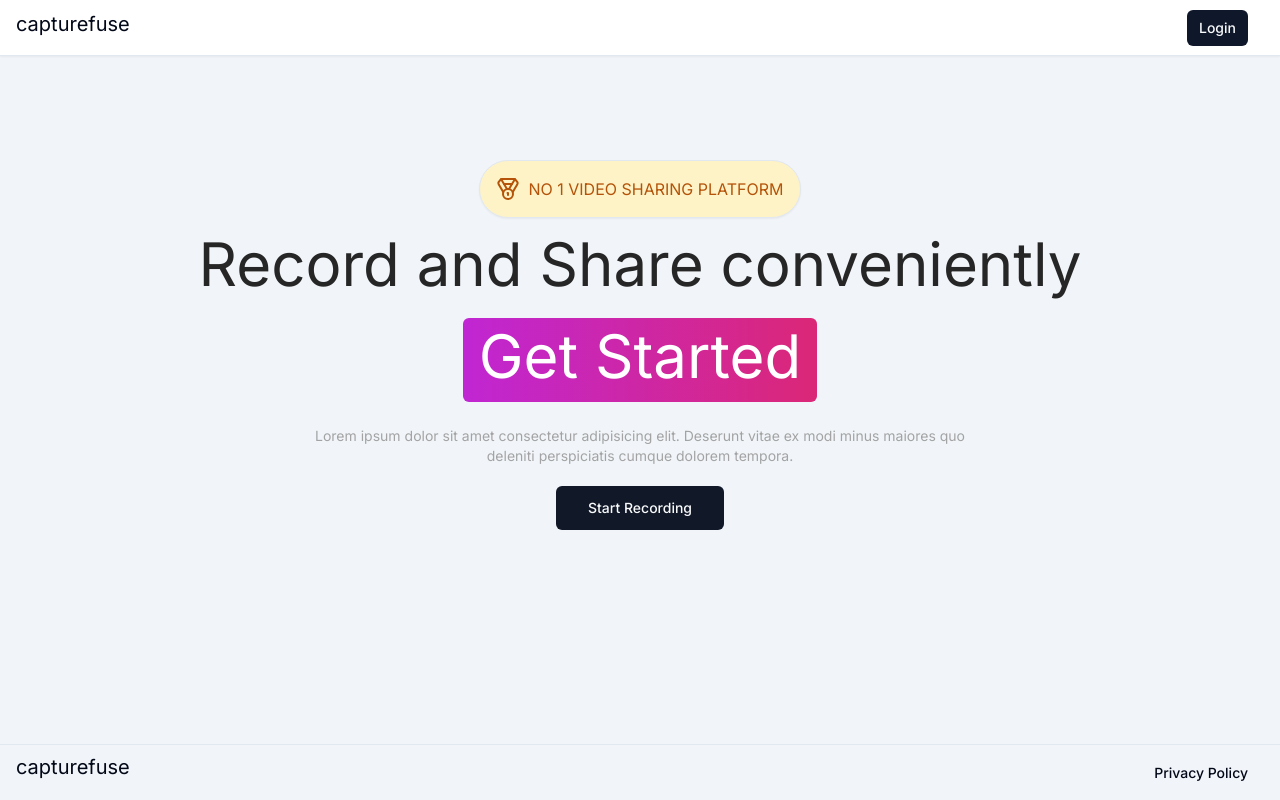
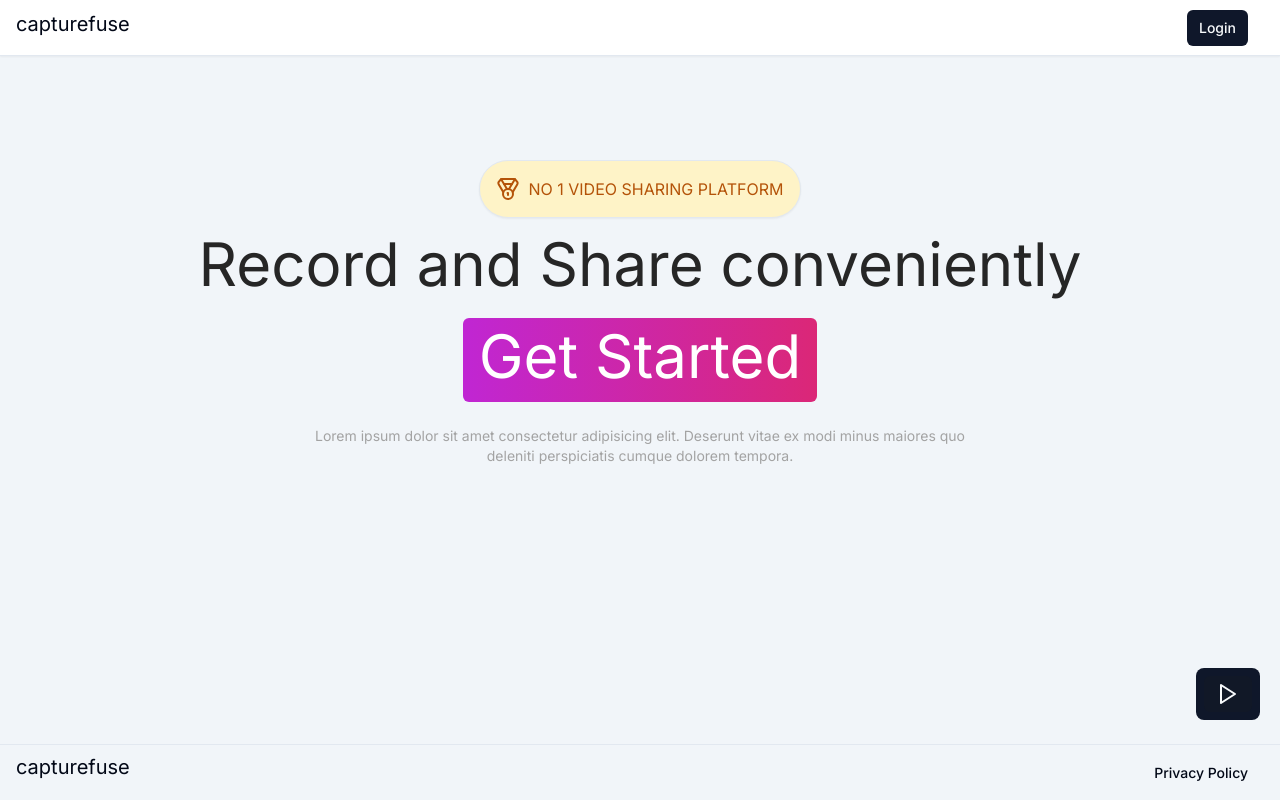
Before and after one commit to lovedeep5/captureX, a Next.js app: page / in a window 1280 px wide. Built offline with nearby package versions, Linux system fonts and the light colour scheme; no server answers.

Commit message:
recording panel integration in progress

```diff
--- a/src/app/(home)/page.tsx
+++ b/src/app/(home)/page.tsx
@@ -1,15 +1,14 @@
 import { Montserrat } from "next/font/google";
-import { Medal } from 'lucide-react';
+import { Medal } from "lucide-react";
 
-import { cn } from '@/lib/utils';
-import Navbar from '@/components/Navbar';
+import { cn } from "@/lib/utils";
+import Navbar from "@/components/Navbar";
 import { Button } from "@/components/ui/button";
-import RecordButton from "@/components/RecordButton";
 
 const montserrat = Montserrat({
   weight: "600",
   subsets: ["latin"],
-})
+});
 
 const Home = () => {
   return (
@@ -32,12 +31,10 @@ const Home = () => {
           vitae ex modi minus maiores quo deleniti perspiciatis cumque dolorem
           tempora.
         </div>
-        <div className="mt-5">
-          <RecordButton />
-        </div>
+        <div className="mt-5">{/* <RecordButton /> */}</div>
       </div>
     </div>
-  )
-}
+  );
+};
 
-export default Home
+export default Home;
--- a/src/app/layout.tsx
+++ b/src/app/layout.tsx
@@ -4,26 +4,31 @@ import { Inter } from "next/font/google";
 import StoreProvider from "./(redux)/StoreProvider";
 
 import "./globals.css";
+import RecordButton from "@/components/RecordButton";
+import RecordingPanel from "@/components/RecordingPanel";
 
-const inter = Inter({ subsets: ["latin"] })
+const inter = Inter({ subsets: ["latin"] });
 
 export const metadata: Metadata = {
   title: "Capture",
   description: "Record video and share easily",
-}
+};
 
-export default function RootLayout ({
-  children
+export default function RootLayout({
+  children,
 }: Readonly<{
-  children: React.ReactNode
+  children: React.ReactNode;
 }>) {
   return (
     <ClerkProvider>
       <html lang="en">
         <body className={inter.className}>
-          <StoreProvider>{children}</StoreProvider>
+          <StoreProvider>
+            <RecordingPanel />
+            {children}
+          </StoreProvider>
         </body>
       </html>
     </ClerkProvider>
-  )
+  );
 }
--- a/src/components/RecordButton.tsx
+++ /dev/null
@@ -1,72 +0,0 @@
-"use client";
-import React, { useState, useRef } from "react";
-
-import { useAppSelector, useAppDispatch } from "@/lib/hooks";
-import { setRecording } from "@/lib/features/recordingSlice";
-
-import { Button } from "@/components/ui/button";
-import { cn } from "@/lib/utils";
-
-const RecordButton: React.FC = () => {
-  const streamRef = useRef<MediaStream | null>(null);
-  const dispatch = useAppDispatch();
-  const { isRecording } = useAppSelector((state) => state?.recording);
-
-  const startRecording = async () => {
-    dispatch(setRecording(true));
-
-    try {
-      const stream = await navigator.mediaDevices.getDisplayMedia({
-        video: true,
-        audio: true,
-      });
-
-      streamRef.current = stream;
-
-      const recorder = new MediaRecorder(stream);
-      const chunks: Blob[] = [];
-
-      recorder.ondataavailable = (event) => {
-        if (event.data.size > 0) {
-          chunks.push(event.data);
-        }
-      };
-
-      recorder.onstop = () => {
-        const blob = new Blob(chunks, { type: "video/webm" });
-        const url = URL.createObjectURL(blob);
-
-        const a = document.createElement("a");
-        document.body.appendChild(a);
-        a.style.display = "none";
-        a.href = url;
-        a.download = "screen-recording.webm";
-        a.click();
-
-        window.URL.revokeObjectURL(url);
-        dispatch(setRecording(false));
-      };
-
-      recorder.start();
-      dispatch(setRecording(true));
-    } catch (error) {
-      console.error("Error starting recording:", error);
-    }
-  };
-
-  return (
-    <div>
-      <Button
-        variant={isRecording ? "destructive" : "primary"}
-        size="lg"
-        className={cn("relative")}
-        onClick={startRecording}
-        disabled={isRecording}
-      >
-        {isRecording ? "Recording..." : "Start Recording"}
-      </Button>
-    </div>
-  );
-};
-
-export default RecordButton;
--- /dev/null
+++ b/src/components/RecordingPanel.tsx
@@ -0,0 +1,126 @@
+"use client";
+import React, { useState, useRef } from "react";
+import { Pause, Play, StopCircle } from "lucide-react";
+
+import { cn } from "@/lib/utils";
+import { useAppSelector, useAppDispatch } from "@/lib/hooks";
+
+import { setRecording } from "@/lib/features/recordingSlice";
+import { Button } from "@/components/ui/button";
+
+const RecordingPanel: React.FC = () => {
+  const streamRef = useRef<MediaStream | null>(null);
+  const recorderRef = useRef<MediaRecorder | null>(null); // New ref for MediaRecorder
+
+  const [isRecordingPaused, setIsRecordingPaused] = useState<boolean>(false);
+  const { isRecording } = useAppSelector((state) => state?.recording);
+
+  const dispatch = useAppDispatch();
+
+  const startRecording = async () => {
+    if (isRecordingPaused) {
+      pauseRecording();
+      return;
+    }
+    try {
+      const stream = await navigator.mediaDevices.getDisplayMedia({
+        video: true,
+        audio: true,
+      });
+
+      streamRef.current = stream;
+      dispatch(setRecording(true));
+
+      const recorder = new MediaRecorder(stream);
+      recorderRef.current = recorder; // Store the recorder instance
+
+      const chunks: Blob[] = [];
+
+      recorder.ondataavailable = (event) => {
+        if (event.data.size > 0) {
+          chunks.push(event.data);
+        }
+      };
+
+      recorder.onstop = () => {
+        const blob = new Blob(chunks, { type: "video/webm" });
+        const url = URL.createObjectURL(blob);
+
+        const a = document.createElement("a");
+        document.body.appendChild(a);
+        a.style.display = "none";
+        a.href = url;
+        a.download = "screen-recording.webm";
+        a.click();
+
+        window.URL.revokeObjectURL(url);
+        dispatch(setRecording(false));
+      };
+
+      recorder.start();
+    } catch (error) {
+      console.error("Error starting recording:", error);
+    }
+  };
+
+  const stopRecording = () => {
+    if (streamRef.current) {
+      streamRef.current.getTracks().forEach((track) => track.stop());
+      dispatch(setRecording(false));
+    }
+  };
+
+  const pauseRecording = () => {
+    if (recorderRef.current) {
+      if (recorderRef.current.state === "paused") {
+        recorderRef.current.resume();
+        setIsRecordingPaused(false);
+        return;
+      }
+      // In Case Recording is already in progress
+      recorderRef.current.pause();
+      setIsRecordingPaused(true);
+      return;
+    }
+  };
+
+  return (
+    <div className="flex p-2 rounded-lg fixed z-[100] bottom-20 right-5 bg-primary">
+      <Button
+        variant="primary"
+        size="sm"
+        onClick={startRecording}
+        className={cn({
+          hidden: isRecording && !isRecordingPaused,
+        })}
+      >
+        <Play />
+      </Button>
+
+      <Button
+        variant="primary"
+        size="sm"
+        onClick={pauseRecording}
+        className={cn({
+          hidden: !isRecording || isRecordingPaused,
+        })}
+      >
+        <Pause />
+      </Button>
+
+      <Button
+        variant="primary"
+        size="sm"
+        onClick={stopRecording}
+        className={cn({
+          hidden: !isRecording,
+          "animate-pulse": !isRecordingPaused,
+        })}
+      >
+        <StopCircle />
+      </Button>
+    </div>
+  );
+};
+
+export default RecordingPanel;
```
